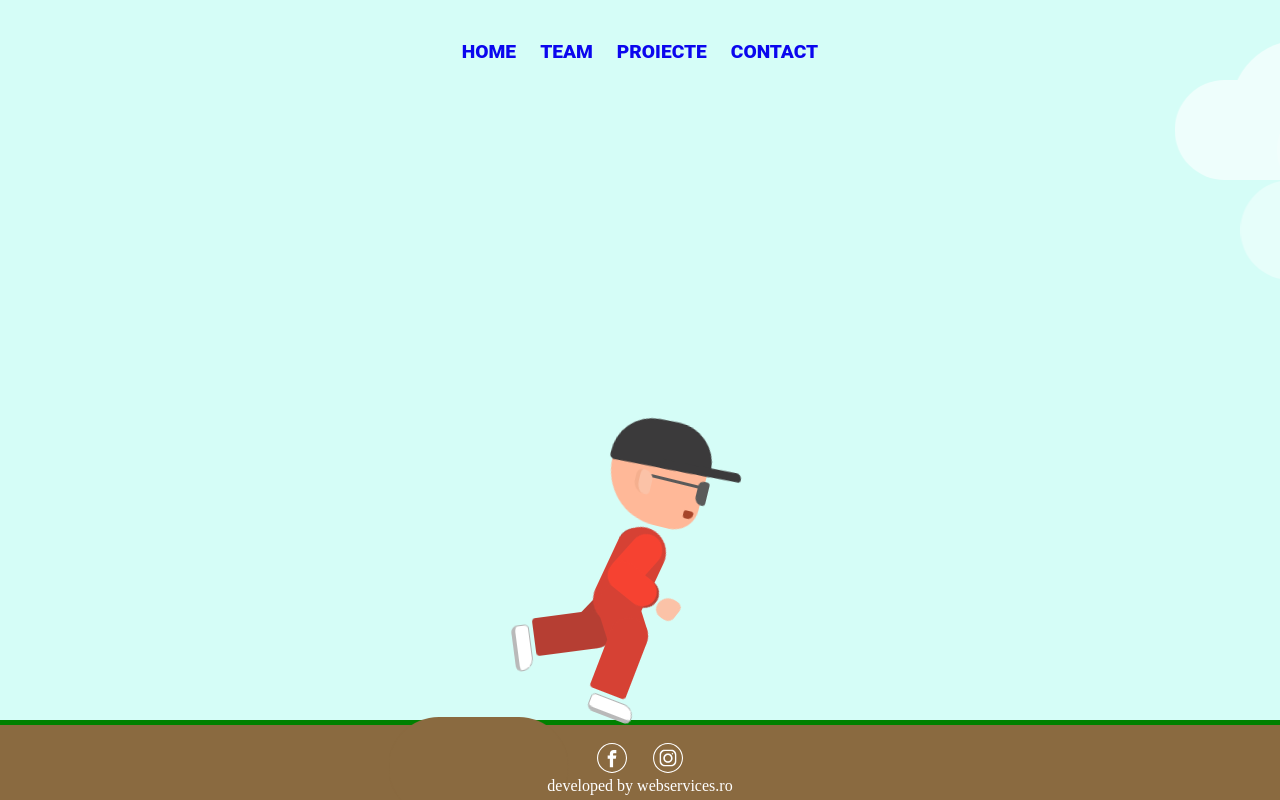
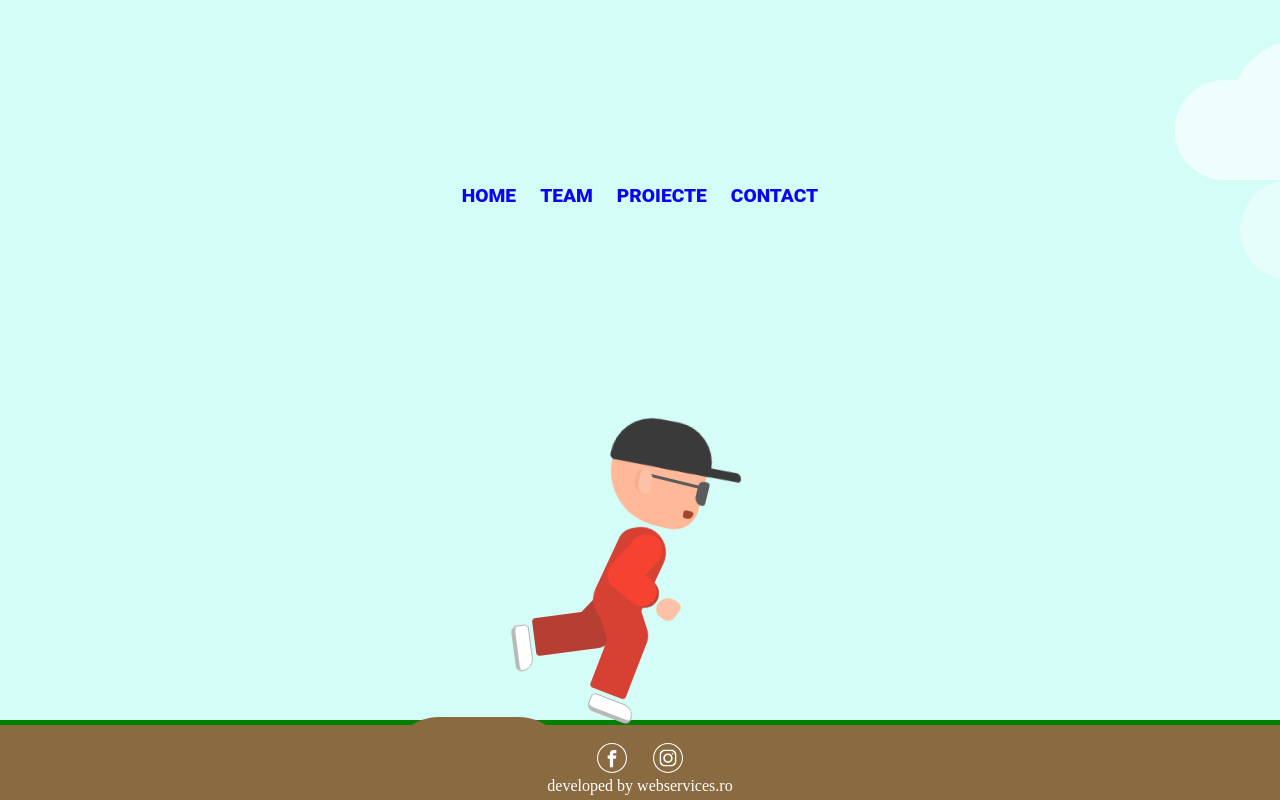
Before and after one commit to alexbran8/alergampentruviata, a React (Create React App) app: page / in a window 1280 px wide. Built offline with nearby package versions, Linux system fonts and the light colour scheme.

Commit message:
styling updates

```diff
--- a/src/components/Navbar/index.styles.css
+++ b/src/components/Navbar/index.styles.css
@@ -18,7 +18,7 @@ header{
 nav{
   position: fixed;
   width: 100%;
-  top:2%;
+  top:20%;
   display: flex;
   justify-content: center;
   align-items: center;
```
